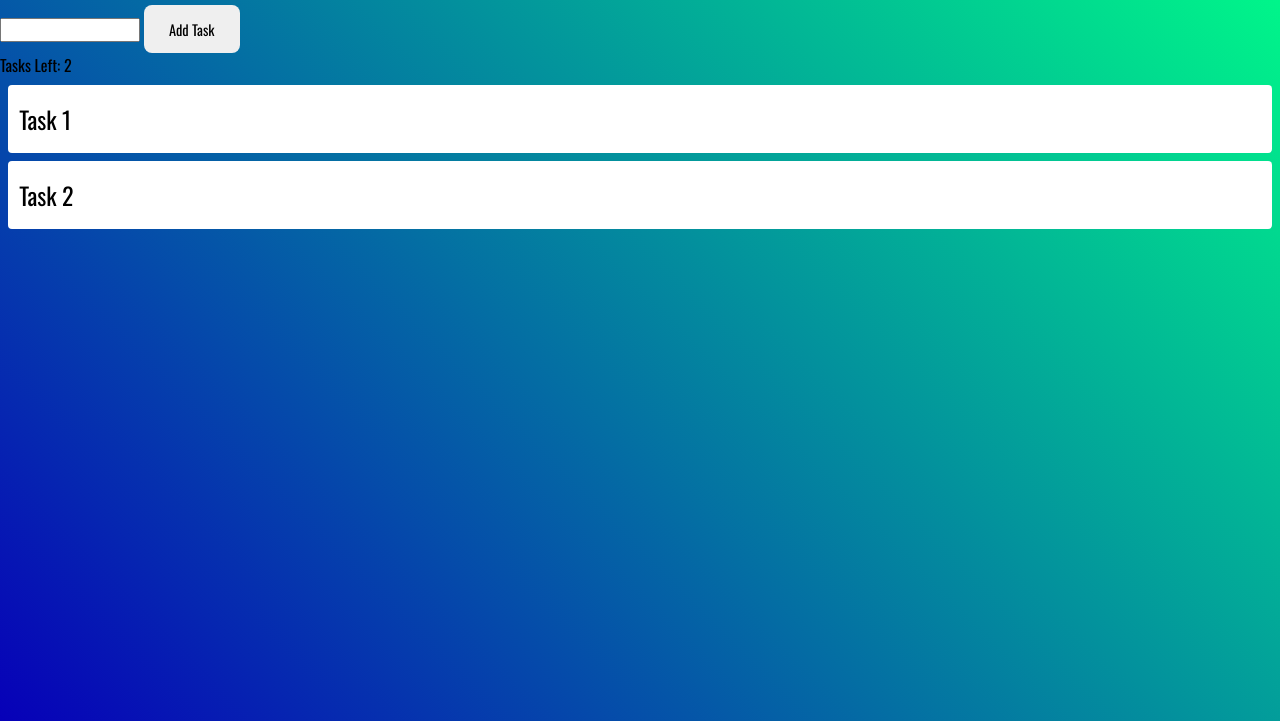
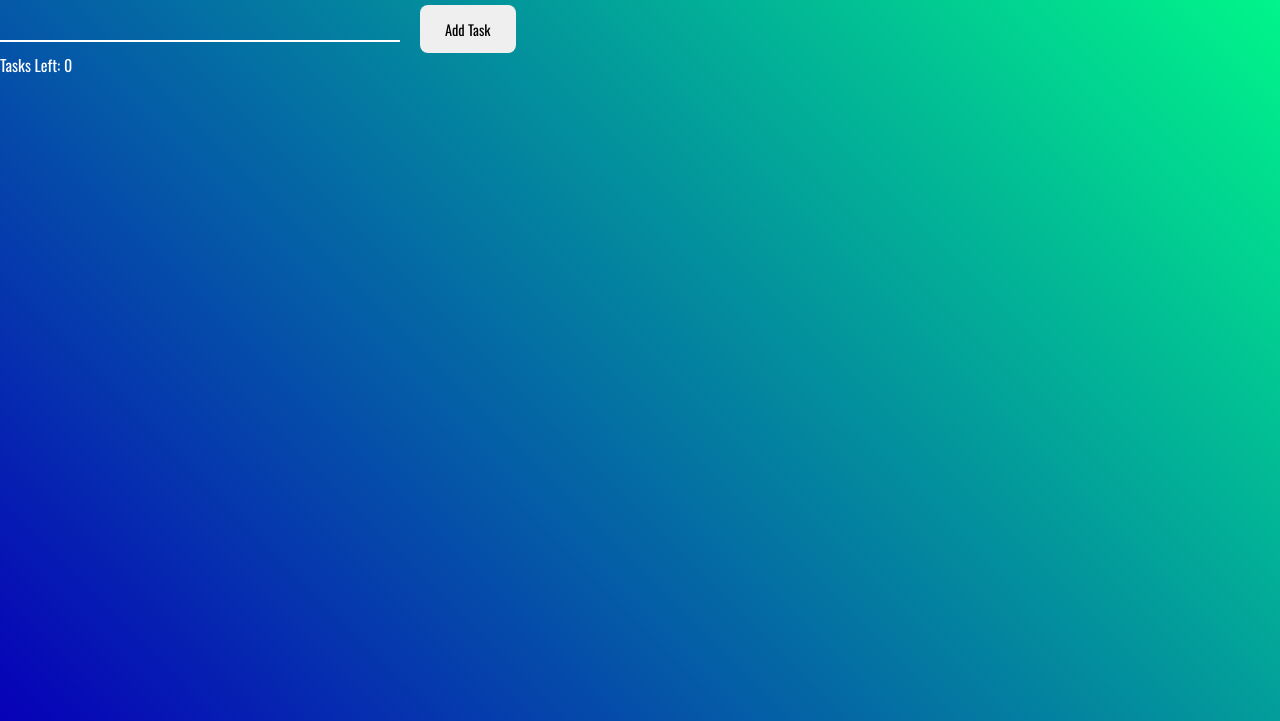
Before and after one commit to janaki1997/website_workshop, a plain HTML site: page index.html in a window 1280 px wide. Shown: the part 79-800 px from the top of the page. Drawn offline with nearby package versions, Linux system fonts and the light colour scheme.

Commit message:
Made changes to html and css

```diff
--- a/index.html
+++ b/index.html
@@ -20,8 +20,6 @@
     <div class="full-list">
         <p class="task-summary">Tasks Left: <span id="count">0</span></p>
         <ul id="list">
-            <li>Task 1</li>
-            <li>Task 2</li>
         </ul>
     </div>
 
--- a/style.css
+++ b/style.css
@@ -38,5 +38,16 @@ li{
 }
 
 #task{
+    background: transparent;
+    border: none;
+    border-bottom: 2px solid white;
+    text-align: center;
+    margin-right: 1rem;
+    color: white;
+    width: 25rem;
+    font-size: 1.2 rem;
+}
 
+.task-summary{
+    color: white;
 }
```
